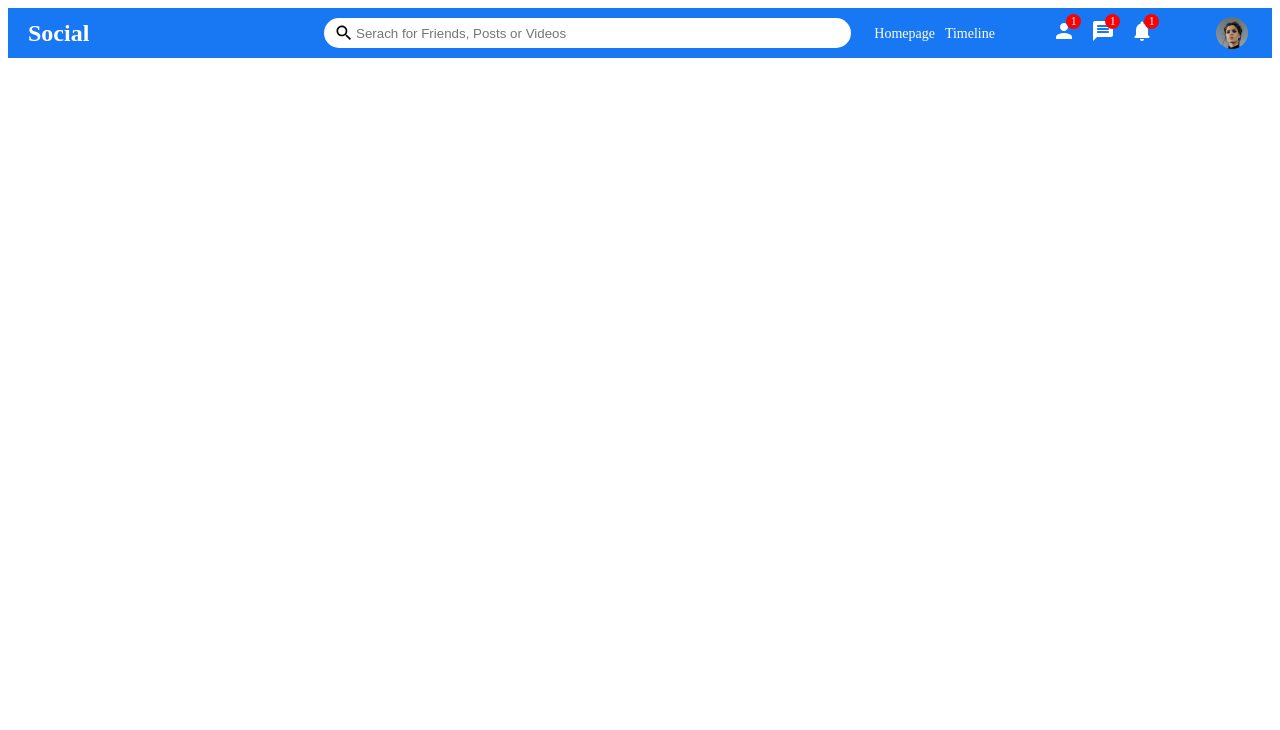
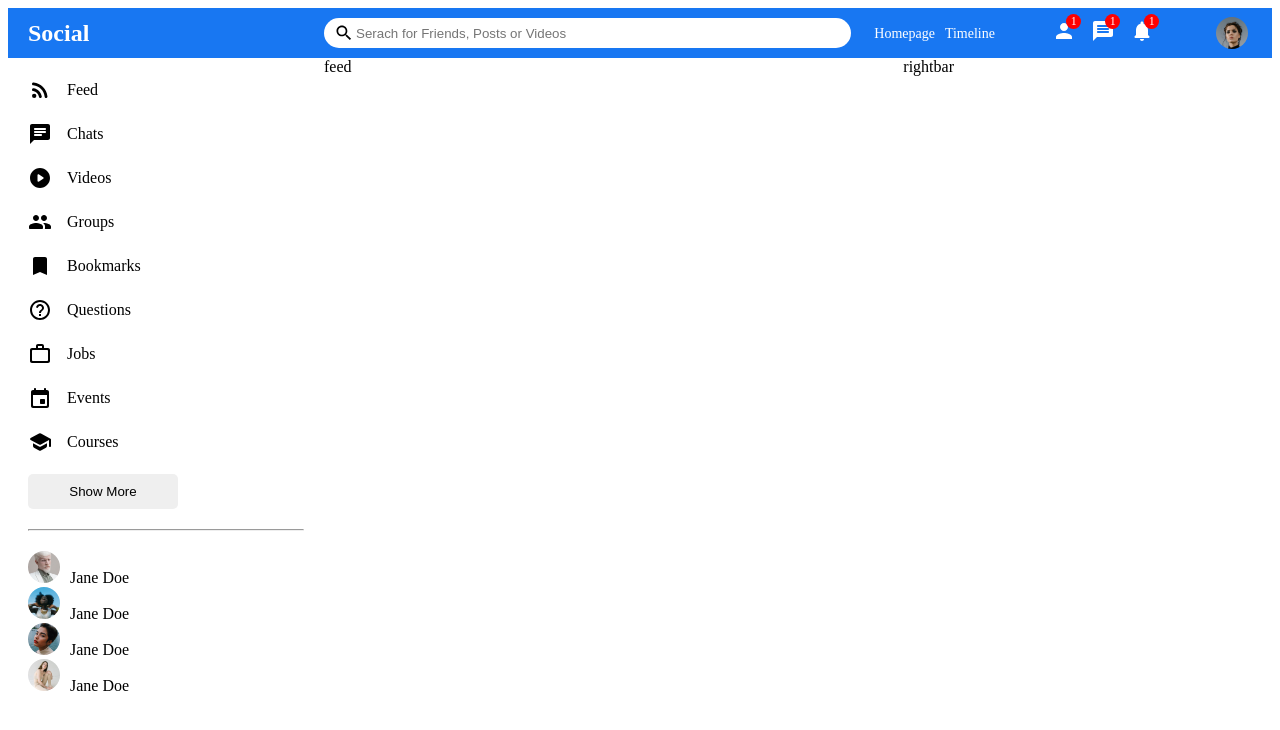
Before and after one commit to Ishan1809/Crowdly, a React (Create React App) app: page / in a window 1280 px wide. Shown: the top 730 px of the page. Built offline with nearby package versions, Linux system fonts and the light colour scheme.

Commit message:
modified

```diff
--- /dev/null
+++ b/src/components/feed/feed.css
@@ -0,0 +1,3 @@
+.feed{
+    flex: 5.5;
+ }
--- /dev/null
+++ b/src/components/feed/feed.jsx
@@ -0,0 +1,10 @@
+import React from 'react'
+import "./feed.css"
+
+export default function feed() {
+  return (
+    <div className='feed'>
+      feed
+    </div>
+  )
+}
--- /dev/null
+++ b/src/components/rightbar/rightbar.css
@@ -0,0 +1,3 @@
+.rightbar{
+    flex: 3.5;
+}
--- /dev/null
+++ b/src/components/rightbar/rightbar.jsx
@@ -0,0 +1,10 @@
+import React from 'react'
+import "./rightbar.css"
+
+export default function rightbar() {
+  return (
+    <div className="rightbar">
+      rightbar
+    </div>
+  )
+}
--- /dev/null
+++ b/src/components/sidebar/sidebar.css
@@ -0,0 +1,65 @@
+.sidebar {
+    flex: 3;
+    height: calc(100vh - 50px);
+    overflow-y: scroll;
+    position: sticky;
+    top: 50px;
+  }
+
+  ::-webkit-scrollbar {
+    width: 5px;
+  }
+  ::-webkit-scrollbar-track {
+    background-color: #f1f1f1;
+  }
+  ::-webkit-scrollbar-thumb {
+    background-color: rgb(179, 179, 179);
+  }
+
+  .sidebarWrapper {
+    padding: 20px;
+  }
+
+  .sidebarList {
+    padding: 0;
+    margin: 0;
+    list-style: none;
+  }
+
+  .sidebarListItem {
+    display: flex;
+    align-items: center;
+    margin-bottom: 20px;
+    cursor: pointer;
+  }
+
+  .sidebarIcon {
+    margin-right: 15px;
+  }
+
+  .sidebarButton {
+    width: 150px;
+    border: none;
+    padding: 10px;
+    border-radius: 5px;
+    font-weight: 500;
+  }
+
+  .sidebarHr {
+    margin: 20px 0;
+  }
+
+  .sidebarFriendList {
+    padding: 0;
+    margin: 0;
+    list-style: none;
+  }
+
+  .sidebarFriendImg {
+      height: 32px;
+      width: 32px;
+      object-fit: cover;
+      border-radius: 50%;
+      margin-right:10px;
+
+  }
--- /dev/null
+++ b/src/components/sidebar/sidebar.jsx
@@ -0,0 +1,81 @@
+import React from "react";
+import "./sidebar.css";
+import RssFeedRoundedIcon from '@mui/icons-material/RssFeedRounded';
+import ChatRoundedIcon from '@mui/icons-material/ChatRounded';
+import PlayCircleRoundedIcon from '@mui/icons-material/PlayCircleRounded';
+import GroupRoundedIcon from '@mui/icons-material/GroupRounded';
+import BookmarkRoundedIcon from '@mui/icons-material/BookmarkRounded';
+import HelpOutlineRoundedIcon from '@mui/icons-material/HelpOutlineRounded';
+import WorkOutlineRoundedIcon from '@mui/icons-material/WorkOutlineRounded';
+import EventRoundedIcon from '@mui/icons-material/EventRounded';
+import SchoolRoundedIcon from '@mui/icons-material/SchoolRounded';
+
+
+export default function sidebar() {
+  return (
+    <div className="sidebar">
+      <div className="sidebarWrapper">
+        <ul className="sidebarList">
+          <li className="sidebarListItem">
+            <RssFeedRoundedIcon className="sidebarIcon"/>
+            <span className="sidebarListItemText">Feed</span>
+          </li>
+          <li className="sidebarListItem">
+            <ChatRoundedIcon className="sidebarIcon"/>
+            <span className="sidebarListItemText">Chats</span>
+          </li>
+          <li className="sidebarListItem">
+            <PlayCircleRoundedIcon className="sidebarIcon"/>
+            <span className="sidebarListItemText">Videos</span>
+          </li>
+          <li className="sidebarListItem">
+            <GroupRoundedIcon className="sidebarIcon"/>
+            <span className="sidebarListItemText">Groups</span>
+          </li>
+          <li className="sidebarListItem">
+            <BookmarkRoundedIcon className="sidebarIcon"/>
+            <span className="sidebarListItemText">Bookmarks</span>
+          </li>
+          <li className="sidebarListItem">
+            <HelpOutlineRoundedIcon className="sidebarIcon"/>
+            <span className="sidebarListItemText">Questions</span>
+          </li>
+          <li className="sidebarListItem">
+            <WorkOutlineRoundedIcon className="sidebarIcon"/>
+            <span className="sidebarListItemText">Jobs</span>
+          </li>
+          <li className="sidebarListItem">
+            <EventRoundedIcon className="sidebarIcon"/>
+            <span className="sidebarListItemText">Events</span>
+          </li>
+          <li className="sidebarListItem">
+            <SchoolRoundedIcon className="sidebarIcon"/>
+            <span className="sidebarListItemText">Courses</span>
+          </li>
+        </ul>
+        <button className="sidebarButton">
+            Show More
+        </button>
+        <hr className="sidebarHr"/>
+        <ul className="sidebarFriendList">
+            <li className="sidebarFriend">
+                <img className="sidebarFriendImg" alt="" src="/assets/person/2.jpeg" />
+                <span className="sidebarFriendName">Jane Doe</span>
+            </li>
+            <li className="sidebarFriend">
+                <img className="sidebarFriendImg" alt="" src="/assets/person/3.jpeg" />
+                <span className="sidebarFriendName">Jane Doe</span>
+            </li>
+            <li className="sidebarFriend">
+                <img className="sidebarFriendImg" alt="" src="/assets/person/4.jpeg" />
+                <span className="sidebarFriendName">Jane Doe</span>
+            </li>
+            <li className="sidebarFriend">
+                <img className="sidebarFriendImg" alt="" src="/assets/person/5.jpeg" />
+                <span className="sidebarFriendName">Jane Doe</span>
+            </li>
+        </ul>
+      </div>
+    </div>
+  );
+}
--- /dev/null
+++ b/src/pages/home/home.css
@@ -0,0 +1,3 @@
+.homeContainer{
+    display: flex;
+}
--- a/src/pages/home/home.jsx
+++ b/src/pages/home/home.jsx
@@ -1,9 +1,20 @@
 import React from "react";
+import "./home.css"
 import Topbar from "./../../components/topbar/topbar"
+import Sidebar from "./../../components/sidebar/sidebar"
+import Rightbar from "./../../components/rightbar/rightbar"
+import Feed from "./../../components/feed/feed"
 
 function Home(){
     return (
+        <>
         <Topbar />
+        <div className="homeContainer">
+            <Sidebar />
+            <Feed />
+            <Rightbar />
+        </div>
+        </>
     );
 }
 
```
